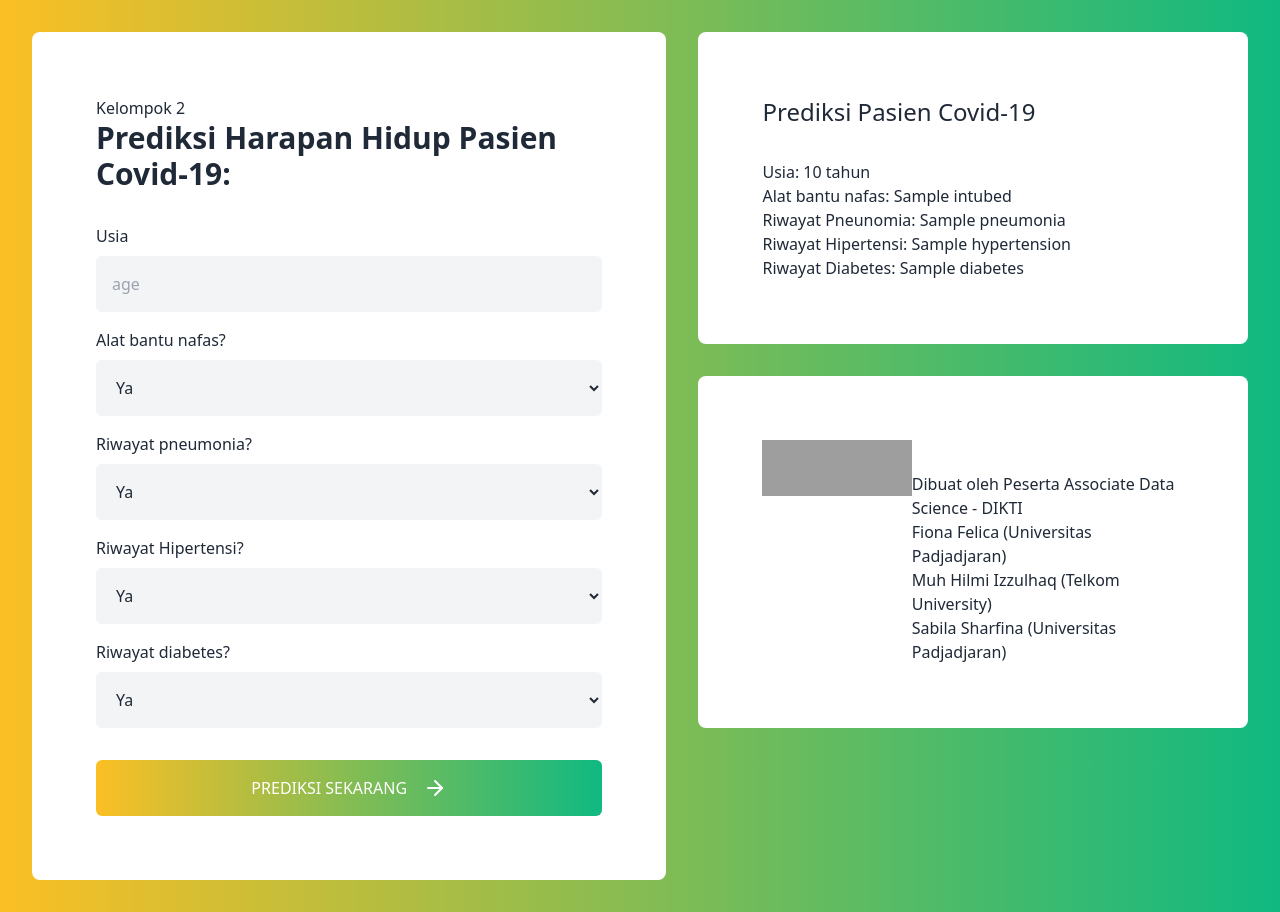
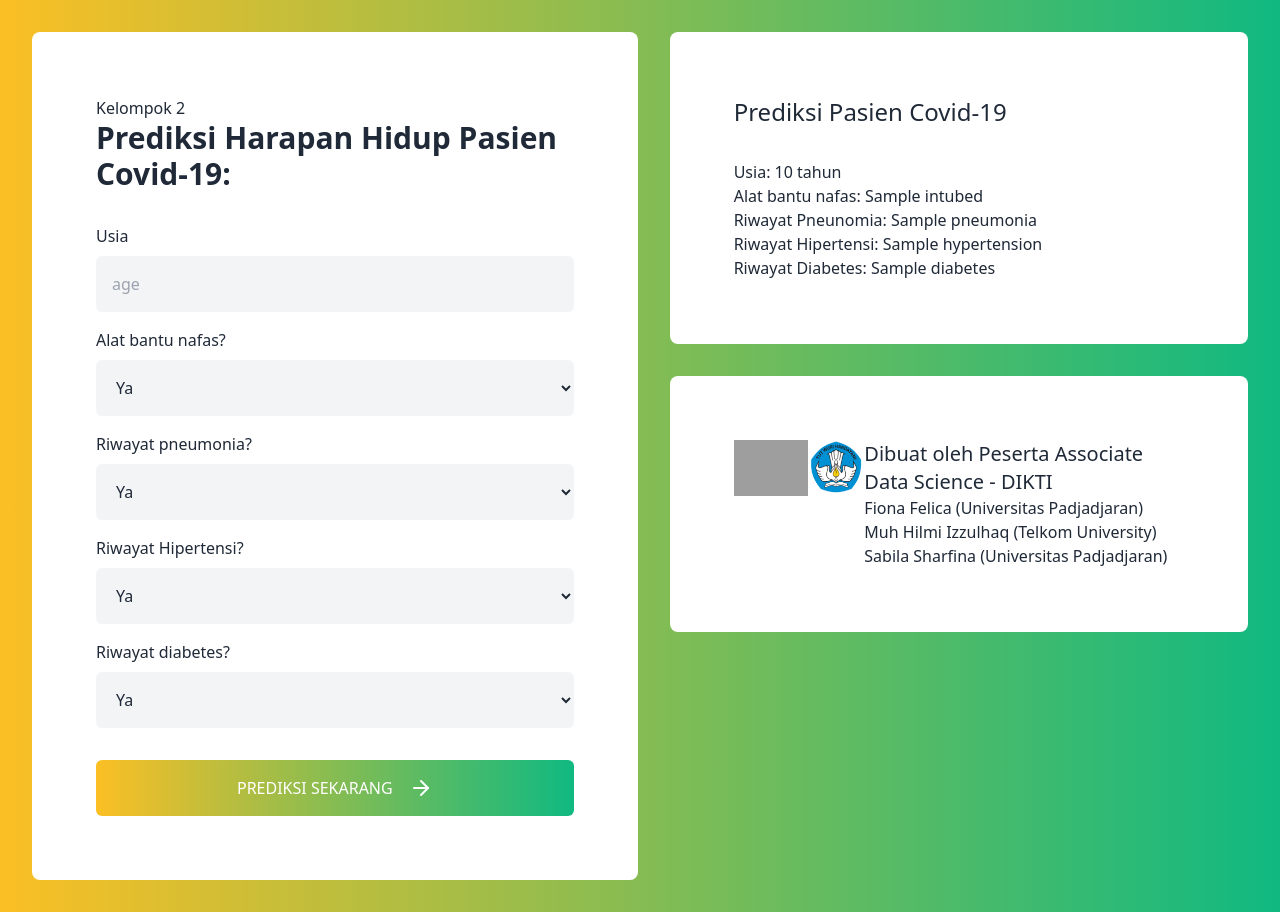
Before and after one commit to muh-hilmi/dts-covid-prediction, a Flask app: template templates/index.html in a window 1280 px wide. Run offline with Flask 2, Linux system fonts and the light colour scheme; the template is opened without the code that fills it: most values are stand-ins (such as "Sample title", 1, 10 or a date in 2020); parts of the project's set-up code (start-up, migrations or seed data) failed here and were passed over; grey boxes are pictures that could not be loaded.

Commit message:
Update index.html

```diff
--- a/templates/index.html
+++ b/templates/index.html
@@ -8,7 +8,7 @@
             href="https://unpkg.com/tailwindcss@^2/dist/tailwind.min.css"
             rel="stylesheet"
         />
-	<link rel=”icon” href=”logo-dikti.png”>
+	<link rel="icon" href="logo-dikti.png">
         <title>Aplikasi Prediksi Pasien Covid-19</title>
     </head>
     <body
@@ -131,7 +131,7 @@
 		        {% endif %}
 		        {% if (predict_covid) == 1 %}
                 <h2 class="text-5xl font-bold"
-		    style="color:red"
+		            style="color:yellow"
 		        >Pasien membutuhkan medis prioritas</h2>
                 {% endif %}
                 <div class="mt-8">
@@ -145,16 +145,16 @@
             <div class="flex justify-around bg-white p-16 rounded-lg mt-8">
                 <img
                     class="h-14 md:h-18"
-                    src="http://lldikti10.ristekdikti.go.id/id/asset/foto_berita/MASTER.png"
+                    src="https://kaswanto.staff.ipb.ac.id/files/2021/05/LogoKampusMerdekaBlog-768x409.png"
                     alt="logo-kampusmerdeka"
                 />
                 <img
                     class="h-14 md:h-18"
-                    src="https://public.spadadikti.id/assets/img/logo-kemendikbuddikti.svg"
+                    src="logo-dikti.png"
                     alt="logo-dikti"
                 />
-		<div class="mt-8">
-		<p>Dibuat oleh Peserta Associate Data Science - DIKTI</p>
+		        <div>
+		            <h6 class="text-xl">Dibuat oleh Peserta Associate Data Science - DIKTI</h6>
 		            <p>Fiona Felica (Universitas Padjadjaran)</p>
 		            <p>Muh Hilmi Izzulhaq (Telkom University)</p>
 		            <p>Sabila Sharfina (Universitas Padjadjaran)</p>
```
Lines whose indentation alone changed are shown as unchanged.
